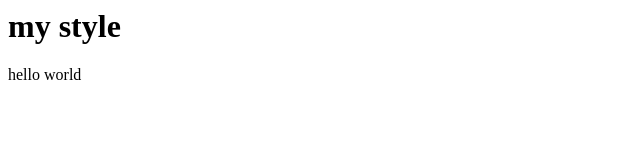
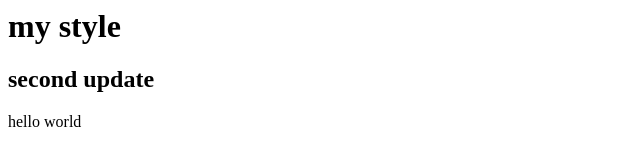
Before and after one commit to tottixc912/Ausjs, a plain HTML site: page demo.html in a window 1280 px wide. Shown: the whole page, without its empty margins (0-640 px from the left). Drawn offline with Linux system fonts and the light colour scheme.

Commit message:
new add tag h2

```diff
--- a/demo.html
+++ b/demo.html
@@ -1,6 +1,7 @@
 <html>
 	<body>
 		<h1>my style</h1>
+		<h2>second update</h2>
 		<p>hello world</p>
 		</body>
 	</html>
```
